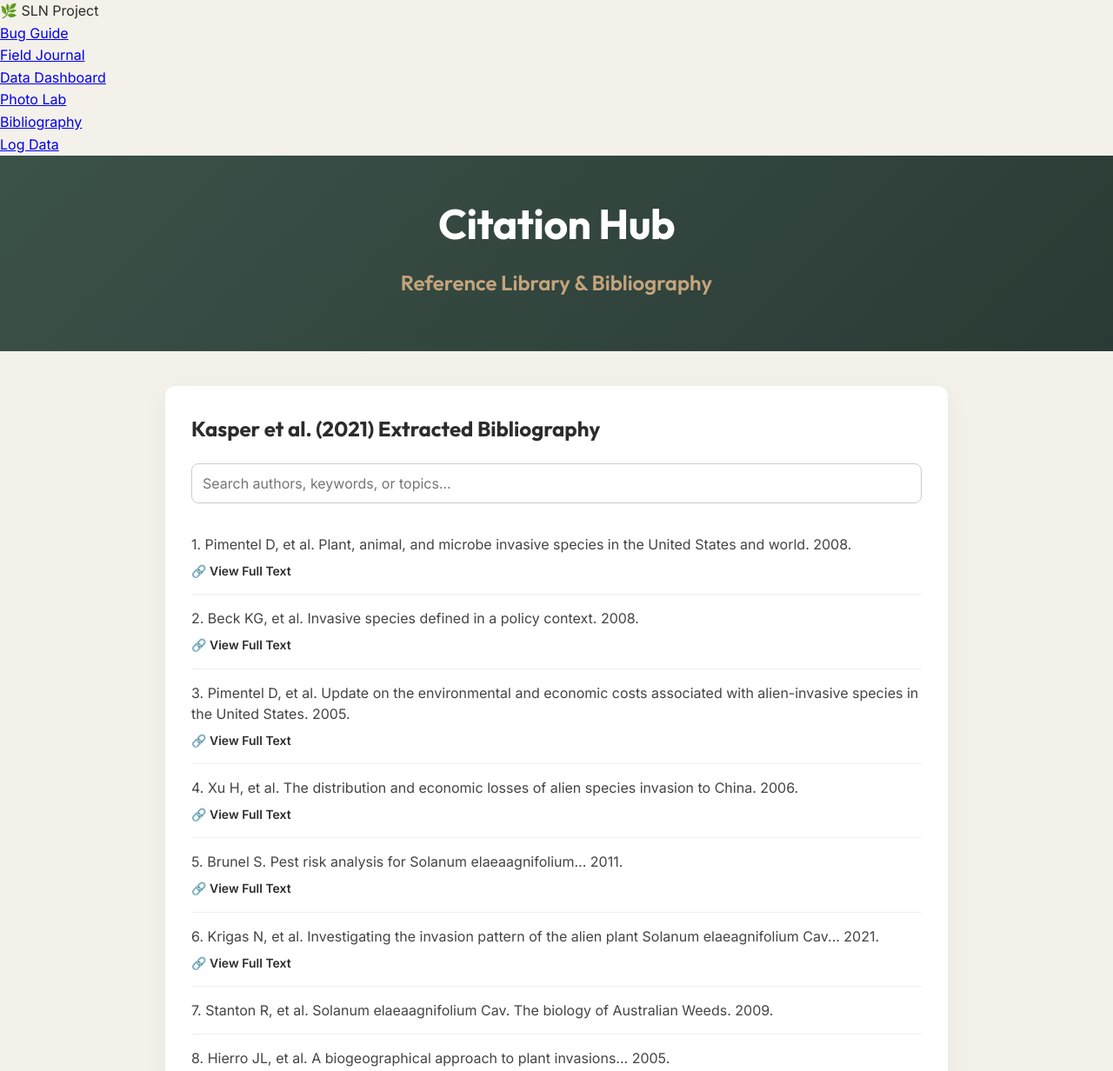
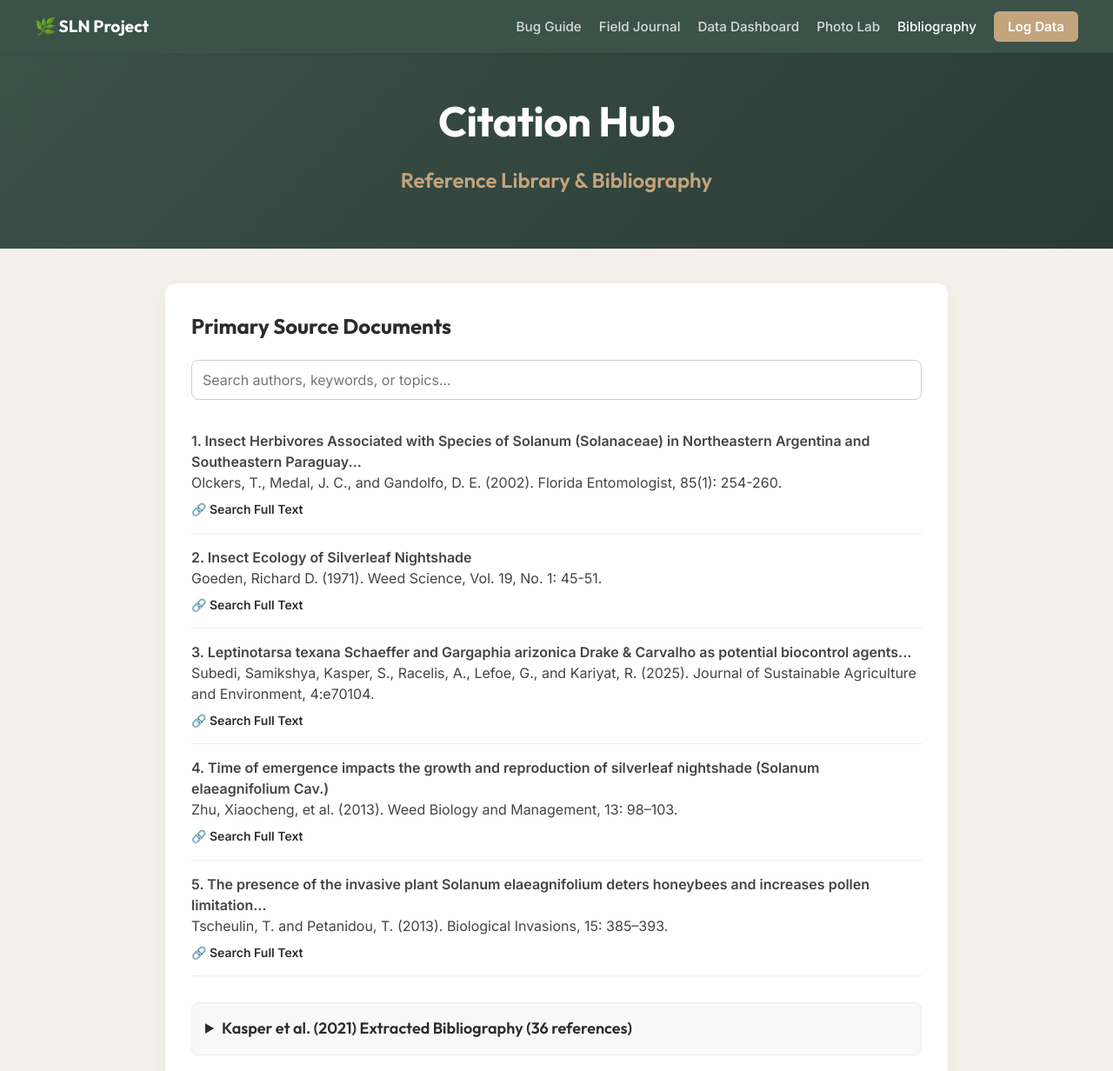
Before and after one commit to sunaxle/silverleaf-nightshade-guide, a plain HTML site: page bibliography.html in a window 1280 px wide. Shown: the top 1232 px of the page at 87% size. Drawn offline with Linux system fonts and the light colour scheme.

Commit message:
fix: Navigation styling and bibliography layout

```diff
--- a/bibliography.html
+++ b/bibliography.html
@@ -82,10 +82,36 @@
   </header>
 
   <div class="biblio-container">
-    <h2 style="font-family: 'Outfit'; margin-bottom: 20px;">Kasper et al. (2021) Extracted Bibliography</h2>
+    <h2 style="font-family: 'Outfit'; margin-bottom: 20px;">Primary Source Documents</h2>
     <input type="text" id="biblioSearch" class="search-box" placeholder="Search authors, keywords, or topics..." onkeyup="filterCitations()">
 
     <div id="citationList">
+
+      <!-- New Primary Sources -->
+      <div class="citation">
+        <div class="citation-text"><strong>1. Insect Herbivores Associated with Species of Solanum (Solanaceae) in Northeastern Argentina and Southeastern Paraguay...</strong><br>Olckers, T., Medal, J. C., and Gandolfo, D. E. (2002). Florida Entomologist, 85(1): 254-260.</div>
+        <a href="https://scholar.google.com/scholar?q=Insect+Herbivores+Associated+with+Species+of+Solanum+in+Northeastern+Argentina+and+Southeastern+Paraguay" target="_blank" class="doi-link">🔗 Search Full Text</a>
+      </div>
+      <div class="citation">
+        <div class="citation-text"><strong>2. Insect Ecology of Silverleaf Nightshade</strong><br>Goeden, Richard D. (1971). Weed Science, Vol. 19, No. 1: 45-51.</div>
+        <a href="https://scholar.google.com/scholar?q=Insect+Ecology+of+Silverleaf+Nightshade+Goeden" target="_blank" class="doi-link">🔗 Search Full Text</a>
+      </div>
+      <div class="citation">
+        <div class="citation-text"><strong>3. Leptinotarsa texana Schaeffer and Gargaphia arizonica Drake & Carvalho as potential biocontrol agents...</strong><br>Subedi, Samikshya, Kasper, S., Racelis, A., Lefoe, G., and Kariyat, R. (2025). Journal of Sustainable Agriculture and Environment, 4:e70104.</div>
+        <a href="https://scholar.google.com/scholar?q=Leptinotarsa+texana+Schaeffer+and+Gargaphia+arizonica+Drake" target="_blank" class="doi-link">🔗 Search Full Text</a>
+      </div>
+      <div class="citation">
+        <div class="citation-text"><strong>4. Time of emergence impacts the growth and reproduction of silverleaf nightshade (Solanum elaeagnifolium Cav.)</strong><br>Zhu, Xiaocheng, et al. (2013). Weed Biology and Management, 13: 98–103.</div>
+        <a href="https://scholar.google.com/scholar?q=Time+of+emergence+impacts+the+growth+and+reproduction+of+silverleaf+nightshade" target="_blank" class="doi-link">🔗 Search Full Text</a>
+      </div>
+      <div class="citation">
+        <div class="citation-text"><strong>5. The presence of the invasive plant Solanum elaeagnifolium deters honeybees and increases pollen limitation...</strong><br>Tscheulin, T. and Petanidou, T. (2013). Biological Invasions, 15: 385–393.</div>
+        <a href="https://scholar.google.com/scholar?q=The+presence+of+the+invasive+plant+Solanum+elaeagnifolium+deters+honeybees" target="_blank" class="doi-link">🔗 Search Full Text</a>
+      </div>
+
+      <details id="kasperBiblio" style="background: #f9f9f9; padding: 15px; border-radius: 8px; border: 1px solid #eee; margin-top: 30px;">
+        <summary style="font-family: 'Outfit'; font-size: 18px; font-weight: 600; cursor: pointer;">Kasper et al. (2021) Extracted Bibliography (36 references)</summary>
+        <div style="margin-top: 15px;">
       <div class="citation">
         <div class="citation-text">1. Pimentel D, et al. Plant, animal, and microbe invasive species in the United States and world. 2008.</div>
         <a href="https://doi.org/10.1007/978-3-540-36920-2_18" target="_blank" class="doi-link">🔗 View Full Text</a>
@@ -223,13 +249,21 @@
       <div class="citation">
         <div class="citation-text">36. Pickett ST, Cadenasso ML. Altered resources, disturbance, and heterogeneity... 2009.</div>
         <a href="https://doi.org/10.1007/s11252-008-0047-x" target="_blank" class="doi-link">🔗 View Full Text</a>
-      </div>
+        </div>
+      </details>
     </div>
   </div>
 
   <script>
     function filterCitations() {
       const input = document.getElementById("biblioSearch").value.toLowerCase();
+
+      // Auto-expand the Kasper details if searching
+      const detailsBox = document.getElementById("kasperBiblio");
+      if (input.length > 0 && detailsBox) {
+        detailsBox.open = true;
+      }
+
       const citations = document.getElementsByClassName("citation");
       for (let i = 0; i < citations.length; i++) {
         let text = citations[i].getElementsByClassName("citation-text")[0].innerText.toLowerCase();
--- a/styles.css
+++ b/styles.css
@@ -32,6 +32,66 @@ body {
 
 h1, h2, h3, h4 {
   font-family: 'Outfit', sans-serif;
+}
+
+/* Global Navigation */
+.global-nav {
+  background-color: var(--color-primary);
+  padding: 15px 20px;
+  box-shadow: var(--shadow-sm);
+  position: sticky;
+  top: 0;
+  z-index: 1000;
+  display: flex;
+  justify-content: center;
+}
+
+.nav-container {
+  display: flex;
+  align-items: center;
+  justify-content: space-between;
+  width: 100%;
+  max-width: 1200px;
+}
+
+.nav-logo {
+  font-family: 'Outfit', sans-serif;
+  font-weight: 700;
+  font-size: 1.2rem;
+  color: white;
+}
+
+.nav-links {
+  list-style: none;
+  display: flex;
+  gap: 20px;
+  align-items: center;
+}
+
+.nav-links a {
+  text-decoration: none;
+  color: rgba(255, 255, 255, 0.8);
+  font-family: 'Inter', sans-serif;
+  font-weight: 500;
+  font-size: 0.95rem;
+  transition: color 0.2s;
+}
+
+.nav-links a:hover, .nav-links a.active {
+  color: white;
+}
+
+.nav-links .nav-cta {
+  background-color: var(--color-accent);
+  color: white;
+  padding: 8px 16px;
+  border-radius: 6px;
+  font-weight: 600;
+}
+
+.nav-links .nav-cta:hover {
+  background-color: #b39169;
+  color: white;
 }
 
 /* Hero Section */
```
